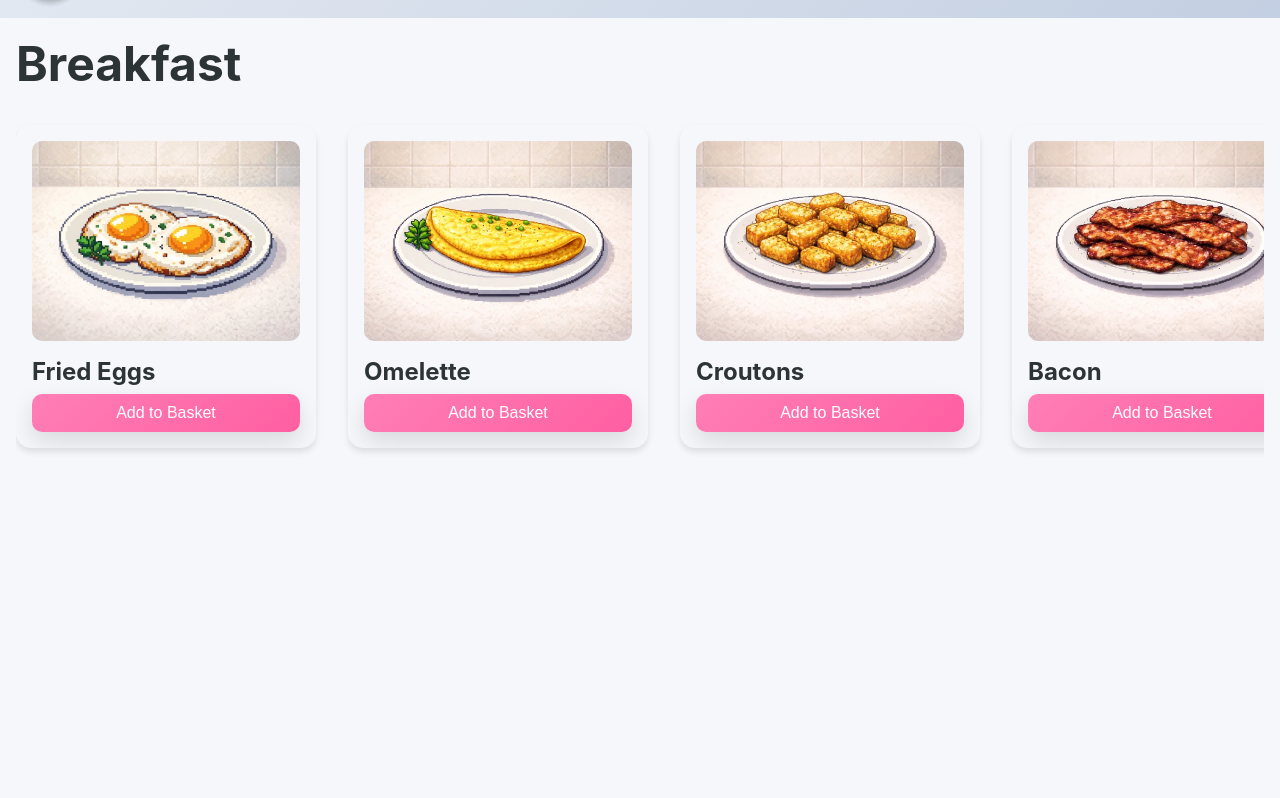
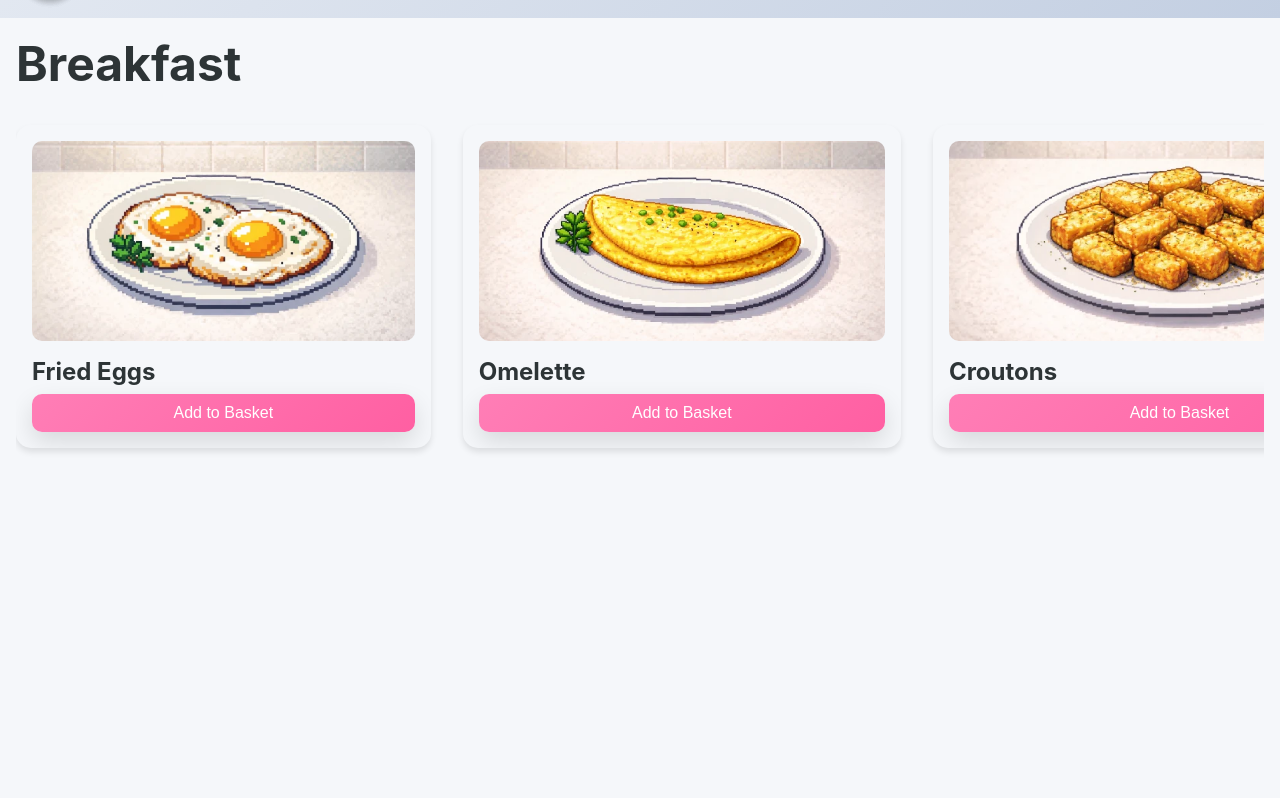
Before and after one commit to Juuzoe/mn-kitchen, a React (Create React App) app: page /#/ in a window 1280 px wide. Shown: the part 782-1580 px from the top of the page. Built offline with nearby package versions, Linux system fonts and the light colour scheme.

Commit message:
Prepare for GitHub and Pages

```diff
--- a/src/components/MenuSection.tsx
+++ b/src/components/MenuSection.tsx
@@ -106,25 +106,22 @@ const MenuContainer = styled.div<{ $isMobile: boolean; $isIPhone: boolean }>`
   `}
 
   ${({ $isIPhone }) => $isIPhone && `
-    /* iPhone: use native scrolling with no snapping */
+    /* iPhone: keep it minimal, native horizontal scroll */
     scroll-snap-type: none;
     scroll-snap-stop: normal;
-    touch-action: auto;
+    touch-action: pan-x;
     overscroll-behavior: auto;
     scroll-behavior: auto;
-    overflow-x: scroll;
+    overflow-x: auto;
     -webkit-overflow-scrolling: touch;
     cursor: default;
     scrollbar-width: none;
     -ms-overflow-style: none;
-
-    &::-webkit-scrollbar {
-      display: none;
-    }
+    &::-webkit-scrollbar { display: none; }
   `}
 
   &:active {
-    cursor: grabbing;
+    cursor: grab;
     scroll-behavior: auto;
   }
 
@@ -144,6 +141,7 @@ const MenuContainer = styled.div<{ $isMobile: boolean; $isIPhone: boolean }>`
 `;
 
 const MenuItem = styled(motion.div)<{ $isMobile: boolean; $expanded: boolean }>`
+  flex: 0 0 auto;
   min-width: 300px;
   min-height: ${({ $expanded }) => ($expanded ? '440px' : '320px')};
   background-color: ${({ theme }) => theme.colors.background.light};
```
Also changed, not shown: 5 other files (tests, documents, lock files or other folders).
